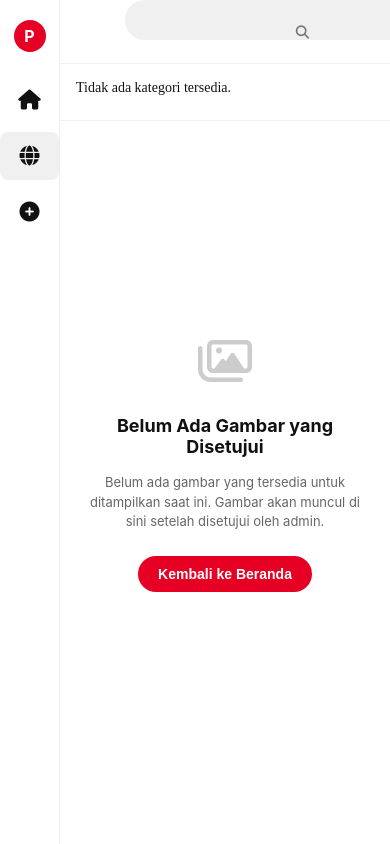
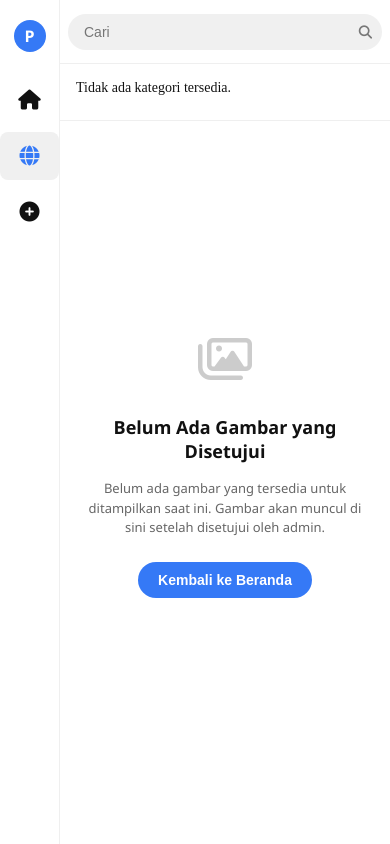
Before and after one commit to rendayy/PBW-DJANGO, a Django app: template app/templates/global_post.html in a window 390 px wide. Run offline with Django 5.2, Linux system fonts and the light colour scheme; the template is opened without the code that fills it, so the values that code supplies are empty.

Commit message:
Global post stayling

```diff
--- a/app/templates/global_post.html
+++ b/app/templates/global_post.html
@@ -9,7 +9,8 @@
     <style>
         :root {
             --sidebar-width: 80px;
-            --primary-color: #e60023;
+            --primary-color: #3579f6;
+            --hover-blue:#1d5cd2;
             --bg-color: #fff;
             --text-color: #111;
             --border-color: #efefef;
@@ -24,11 +25,12 @@
         }
 
         body {
-            font-family: -apple-system, BlinkMacSystemFont, 'Segoe UI', Roboto, Oxygen, Ubuntu, Cantarell, sans-serif;
+            font-family: 'Poppins', 'Segoe UI', 'Roboto', 'Helvetica Neue', Arial, sans-serif;
             background-color: var(--bg-color);
             color: var(--text-color);
             padding: 0;
             margin: 0;
+
         }
 
         /* Sidebar */
@@ -69,6 +71,7 @@
             cursor: pointer;
             margin-bottom: 8px;
             position: relative;
+            text-decoration: none;
         }
 
         .nav-item.active {
@@ -76,9 +79,15 @@
             border-radius: 8px;
         }
 
+        .nav-item.active,
+        .nav-item.active i {
+            color: var(--primary-color);
+        }
+
         .nav-item i {
             font-size: 20px;
             color: var(--text-color);
+            text-decoration: none;
         }
 
         /* Add tooltip */
@@ -104,23 +113,6 @@
             visibility: visible;
             opacity: 1;
         }
-
-        .notifications {
-            position: relative;
-        }
-
-        .notification-badge {
-            position: absolute;
-            top: 5px;
-            right: 15px;
-            background-color: var(--primary-color);
-            color: white;
-            border-radius: 12px;
-            padding: 1px 6px;
-            font-size: 10px;
-            font-weight: bold;
-        }
-
         /* Header - Centered Search Bar */
         .header {
             flex-direction: column;
@@ -139,10 +131,10 @@
         }
 
         .search-bar {
-            flex: 1;
-            max-width: 1000px;
+            width: 100%;
+            max-width: 800px;
             position: relative;
-            margin-top: 1rem;
+            margin: 12px auto;
         }
 
         .search-bar input {
@@ -151,16 +143,19 @@
             border-radius: 24px;
             border: none;
             background-color: var(--gray-light);
-            padding: 0 500px 0 16px;
+            padding: 0 40px 0 16px;
             font-size: 16px;
+            outline: none;
         }
 
         .search-icon {
             border: none;
+            background: transparent;
             position: absolute;
-            right: 16px;
+            right: 12px;
             top: 50%;
             transform: translateY(-50%);
+            cursor: pointer;
         }
 
         .search-icon i {
@@ -178,6 +173,13 @@
             right: 0;
             z-index: 98;
             border-bottom: 1px solid var(--border-color);
+            overflow-x: auto;
+            -webkit-overflow-scrolling: touch;
+            scrollbar-width: none;
+        }
+
+        .tabs::-webkit-scrollbar {
+            height: 4px;
         }
 
         .tab {
@@ -190,6 +192,7 @@
             color: var(--text-color); /* Pastikan menggunakan variabel warna yang konsisten */
             text-decoration: none; /* Hilangkan underline default link */
             transition: color 0.3s ease; /* Efek transisi halus pada hover */
+            white-space: nowrap;
         }
 
         .tab:hover {
@@ -265,7 +268,7 @@
         }
 
         .download-button:hover {
-            background-color: #d50021;
+            background-color: var(--hover-blue);
         }
 
         /* Empty state */
@@ -313,13 +316,17 @@
         }
 
         .empty-state-button:hover {
-            background-color: #d50021;
+            background-color: var(--primary-color);
         }
 
         /* Responsive */
         @media (max-width: 1200px) {
             .masonry-grid {
                 columns: 3;
+            }
+
+            .search-bar {
+                max-width: 600px;
             }
         }
 
@@ -329,7 +336,11 @@
             }
 
             .search-bar {
-                max-width: 300px;
+                max-width: 400px;
+            }
+
+            .header {
+                padding: 0 12px;
             }
 
             .empty-state h3 {
@@ -355,12 +366,17 @@
             }
 
             .search-bar {
-                max-width: 200px;
-                margin: 0 8px;
+                max-width: 100%;
+                margin: 12px 8px;
             }
 
             .search-bar input {
                 font-size: 14px;
+                height: 36px;
+            }
+
+            .search-icon {
+                right: 10px;
             }
 
             .content {
@@ -405,19 +421,23 @@
     <!-- Sidebar -->
     <div class="sidebar">
         <div class="logo">P</div>
-        <div class="nav-item ">
+
+        <a href="{% url 'user_dashboard' %}" class="nav-item">
             <i class="fas fa-home"></i>
             <span class="tooltip">Beranda</span>
-        </div>
-        <div class="nav-item active">
+        </a>
+
+        <a href="{% url 'gallery' %}" class="nav-item active ">
             <i class="fas fa-globe"></i>
             <span class="tooltip">Eksplore</span>
-        </div>
-        <div class="nav-item">
+        </a>
+
+        <a href="{% url 'upload' %}" class="nav-item ">
             <i class="fas fa-plus-circle"></i>
             <span class="tooltip">Buat Postingan</span>
-        </div>
+        </a>
     </div>
+
 
     <!-- Header -->
     <div class="header">
```
